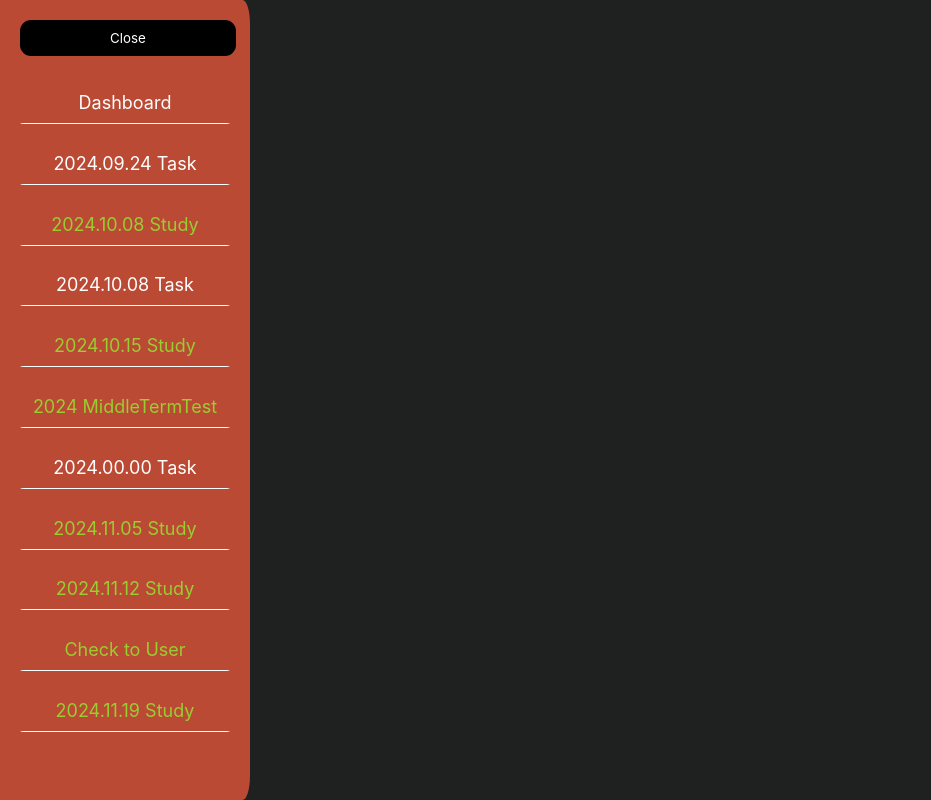
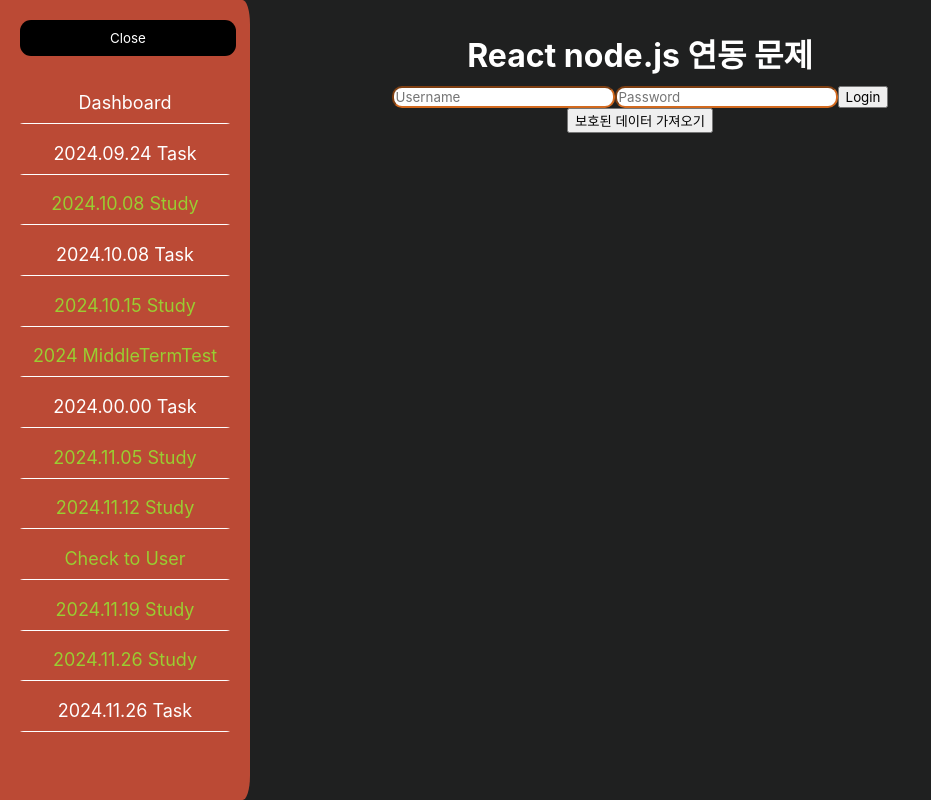
Before and after one commit to yoonmins/react_study_hanseo_univ, a React (Create React App) app: page /Study1126 in a window 1280 px wide. Shown: the whole page, without its empty margins (0-931 px from the left). Built offline with nearby package versions, Linux system fonts and the light colour scheme.

Commit message:
study1126

```diff
--- a/src/App.js
+++ b/src/App.js
@@ -16,6 +16,8 @@ import SessionStoragePage from './pages/SessionStoragePage';
 import CookiePage from './pages/CookiePage';
 import UserPage from './pages/UserPage';
 import './App.css';
+import Study1126 from './pages/Study1126';
+import Task1126 from './pages/Task1126';
 
 function App() {
   return (
@@ -34,6 +36,8 @@ function App() {
               <Route path="/user/:id" element={<UserPage />} />
               <Route path="/Study1112" element={<Study1112 />} />
               <Route path="/Study1119" element={<Study1119 />} />
+              <Route path="/Study1126" element={<Study1126 />} />
+              <Route path="/Task1126" element={<Task1126 />} />
               <Route path="/local" element={<LocalStoragePage />} />
               <Route path="/session" element={<SessionStoragePage />} />
               <Route path="/cookie" element={<CookiePage />} />
--- /dev/null
+++ b/src/pages/Study1126.js
@@ -0,0 +1,75 @@
+import React, {useState} from "react";
+import axios from 'axios';
+
+const Study1126 = () =>{
+    return(
+        <>
+            <h1>React node.js 연동 문제</h1>
+            <LoginForm/>
+            <ProtectedData />
+        </>
+    )
+}
+
+export default Study1126;
+
+
+function LoginForm() {
+  const [username, setUsername] = useState('');
+  const [password, setPassword] = useState('');
+  const [protectedData, setProtectedData] = useState('');
+
+  // 로그인 함수
+  const handleLogin = async () => {
+    try {
+      const response = await axios.post('http://localhost:3003/login', {
+        username: username,
+        password: password,
+      });
+
+      console.log(response);
+
+      const token = response.data.token; // 서버에서 받은 JWT
+      localStorage.setItem('token', token); // Local Storage에 저장
+      alert('로그인 성공');
+    } catch (error) {
+      alert('로그인 실패');
+    }
+  };
+
+  return (
+    <form onSubmit={handleLogin}>
+      <input type="text" value={username} onChange={(e) => setUsername(e.target.value)} placeholder="Username" />
+      <input type="password" value={password} onChange={(e) => setPassword(e.target.value)} placeholder="Password" />
+      <button type="submit">Login</button>
+    </form>
+  );
+}
+
+function ProtectedData() {
+  const [data, setData] = useState('');
+
+  // 보호된 API 호출 함수
+  const fetchProtectedData = async () => {
+    try {
+      const token = localStorage.getItem('token'); // Local Storage에서 JWT 가져오기
+      console.log(token);
+      const response = await axios.get('http://localhost:3003/protected', {
+        headers: {
+          Authorization: `Bearer ${token}`, // Authorization 헤더에 토큰 추가
+        },
+      });
+
+      setData(response.data.message); // 보호된 데이터 메시지
+    } catch (error) {
+      setData(error.response?.data?.message || '접근 불가');
+    }
+  };
+
+  return (
+    <div>
+      <button onClick={fetchProtectedData}>보호된 데이터 가져오기</button>
+      <p>{data}</p>
+    </div>
+  );
+}
--- /dev/null
+++ b/src/pages/Task1126.js
@@ -0,0 +1,75 @@
+import React, {useState} from "react";
+import axios from 'axios';
+
+const Task1126 = () =>{
+    return(
+        <>
+            <h1>React node.js 연동 문제</h1>
+            <LoginForm/>
+            <ProtectedData />
+        </>
+    )
+}
+
+export default Task1126;
+
+
+function LoginForm() {
+  const [username, setUsername] = useState('');
+  const [password, setPassword] = useState('');
+  const [protectedData, setProtectedData] = useState('');
+
+  // 로그인 함수
+  const handleLogin = async () => {
+    try {
+      const response = await axios.post('http://localhost:3003/login', {
+        id: id,
+        password: password,
+      });
+
+      console.log(response);
+
+      const token = response.data.token; // 서버에서 받은 JWT
+      localStorage.setItem('token', token); // Local Storage에 저장
+      alert('로그인 성공');
+    } catch (error) {
+      alert('로그인 실패');
+    }
+  };
+
+  return (
+    <form onSubmit={handleLogin}>
+      <input type="text" value={id} onChange={(e) => setUsername(e.target.value)} placeholder="Username" />
+      <input type="password" value={name} onChange={(e) => setPassword(e.target.value)} placeholder="Password" />
+      <button type="submit">Login</button>
+    </form>
+  );
+}
+
+function ProtectedData() {
+  const [data, setData] = useState('');
+
+  // 보호된 API 호출 함수
+  const fetchProtectedData = async () => {
+    try {
+      const token = localStorage.getItem('token'); // Local Storage에서 JWT 가져오기
+      console.log(token);
+      const response = await axios.get('http://localhost:3003/protected', {
+        headers: {
+          Authorization: `Bearer ${token}`, // Authorization 헤더에 토큰 추가
+        },
+      });
+
+      setData(response.data.message); // 보호된 데이터 메시지
+    } catch (error) {
+      setData(error.response?.data?.message || '접근 불가');
+    }
+  };
+
+  return (
+    <div>
+      <button onClick={fetchProtectedData}>보호된 데이터 가져오기</button>
+      <p>{data}</p>
+    </div>
+  );
+}
--- a/src/sidebar/Sidebar.js
+++ b/src/sidebar/Sidebar.js
@@ -27,6 +27,8 @@ const Sidebar = () => {
           <li><Link to="/Study1112" className='study-text'>2024.11.12 Study</Link></li>
           <li><Link to="/user/1" className='study-text'>Check to User</Link></li>
           <li><Link to="/Study1119" className='study-text'>2024.11.19 Study</Link></li>
+          <li><Link to="/Study1126" className='study-text'>2024.11.26 Study</Link></li>
+          <li><Link to="/Task1126">2024.11.26 Task</Link></li>
         </ul>
       </nav>
     </div>
```
